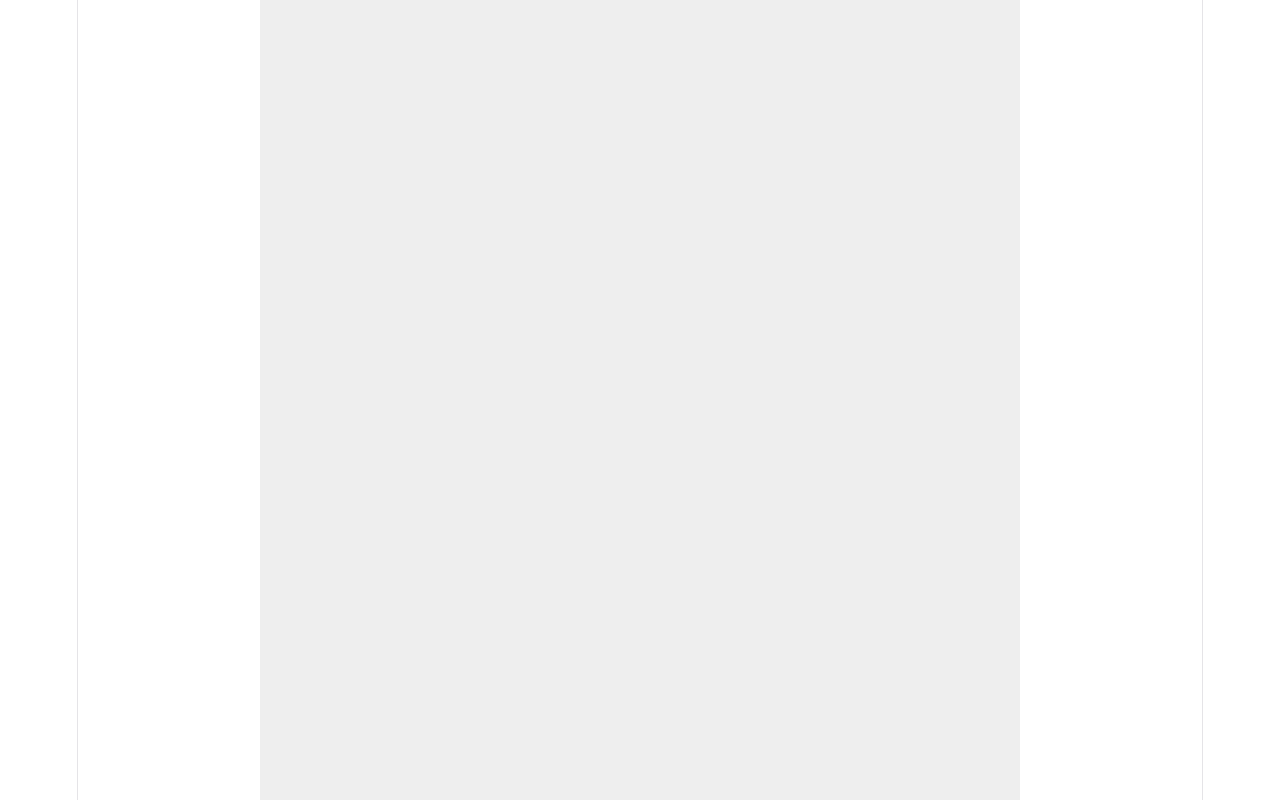
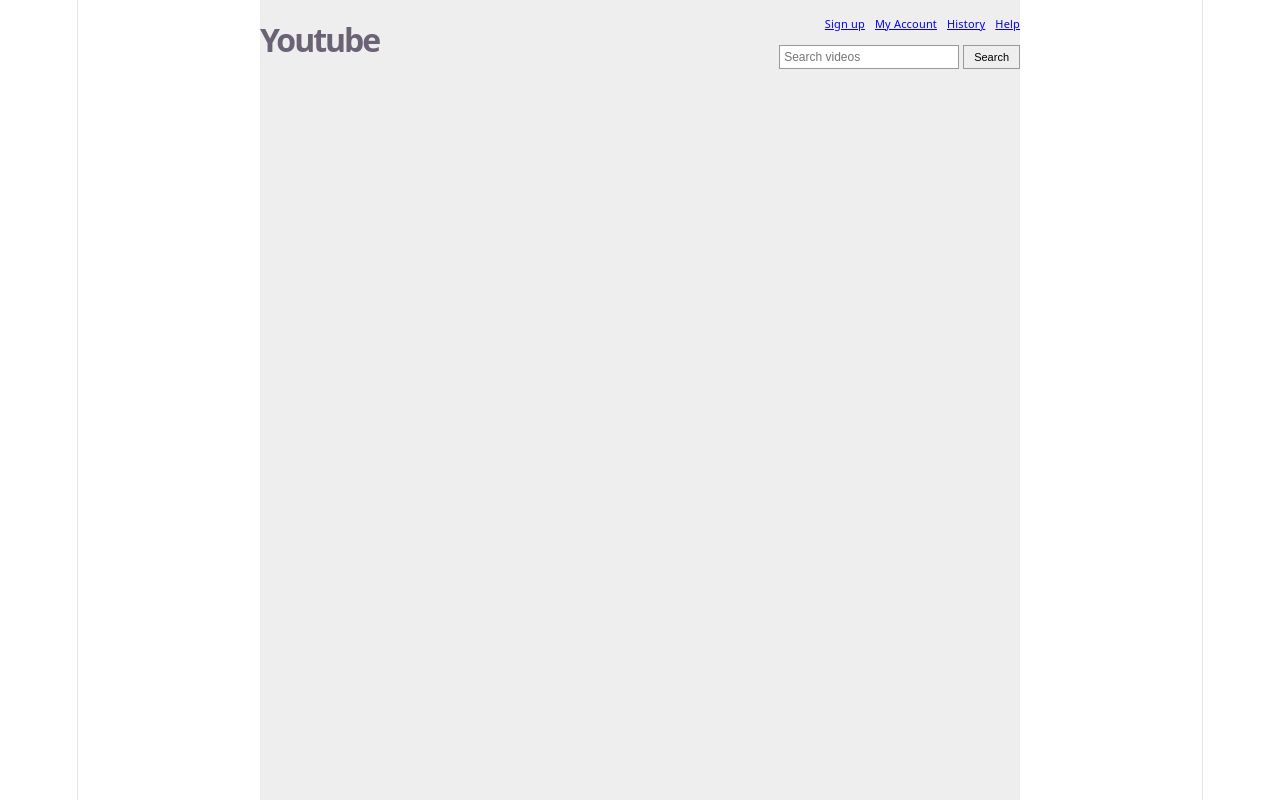
Before and after one commit to JamieDawson/2006-youtube, a React (Vite) app: page / in a window 1280 px wide. Built offline with nearby package versions, Linux system fonts and the light colour scheme.

Commit message:
Style: header created with Logo, search bar, and links

```diff
--- a/src/App.css
+++ b/src/App.css
@@ -13,3 +13,60 @@ body {
   background-color: #eeeeee;
   min-height: 100vh;
 }
+
+/*Header CSS*/
+
+.header {
+  display: flex;
+  justify-content: space-between;
+  align-items: center;
+  padding: 10px 0;
+  min-height: 80px;
+}
+
+.header-right {
+  display: flex;
+  flex-direction: column;
+  align-items: flex-end;
+  gap: 8px;
+}
+
+.logo {
+  font-size: 32px;
+  font-weight: bold;
+  color: ##333333;
+  letter-spacing: -2px;
+}
+
+.account-links {
+  display: flex;
+  gap: 10px;
+  font-size: 11px;
+}
+
+account-links a {
+  color: #003399;
+  text-decoration: none;
+}
+
+/*Search bar CSS*/
+.search {
+  display: flex;
+  gap: 4px;
+}
+
+.search input {
+  width: 180px;
+  height: 24px;
+  padding: 4px;
+  border: 1px solid #999999;
+  font-size: 12px;
+}
+
+.search button {
+  padding: 3px 10px;
+  border: 1px solid #999999;
+  background-color: #eeeeee;
+  font-size: 11px;
+  cursor: pointer;
+}
--- a/src/App.tsx
+++ b/src/App.tsx
@@ -1,7 +1,12 @@
 import "./App.css";
+import Header from "./Header";
 
 function App() {
-  return <div className="page"></div>;
+  return (
+    <div className="page">
+      <Header />
+    </div>
+  );
 }
 
 export default App;
--- /dev/null
+++ b/src/Header.tsx
@@ -0,0 +1,23 @@
+const Header = () => {
+  return (
+    <header className="header">
+      <div className="logo">Youtube</div>
+
+      <div className="header-right">
+        <div className="account-links">
+          <a href="#">Sign up</a>
+          <a href="#">My Account</a>
+          <a href="#">History</a>
+          <a href="#">Help</a>
+        </div>
+
+        <div className="search">
+          <input type="text" placeholder="Search videos" />
+          <button>Search</button>
+        </div>
+      </div>
+    </header>
+  );
+};
+
+export default Header;
```
